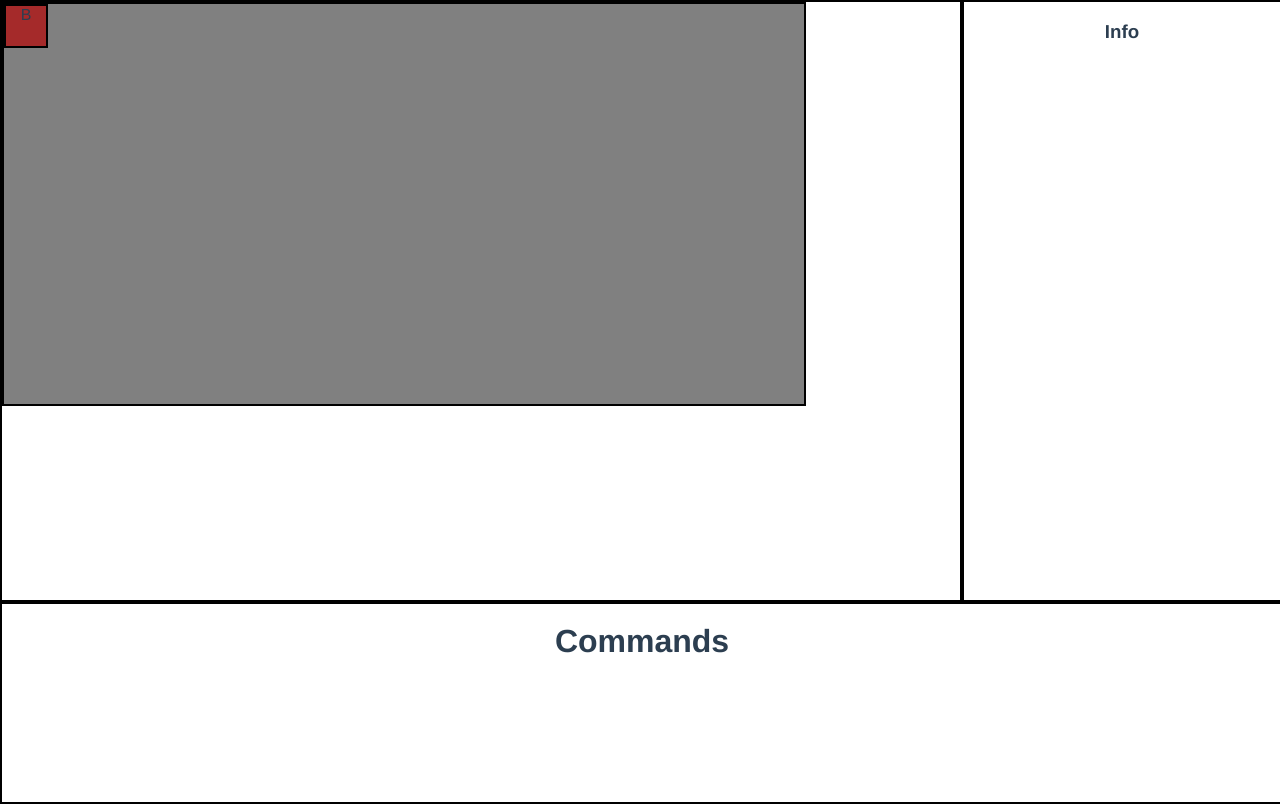
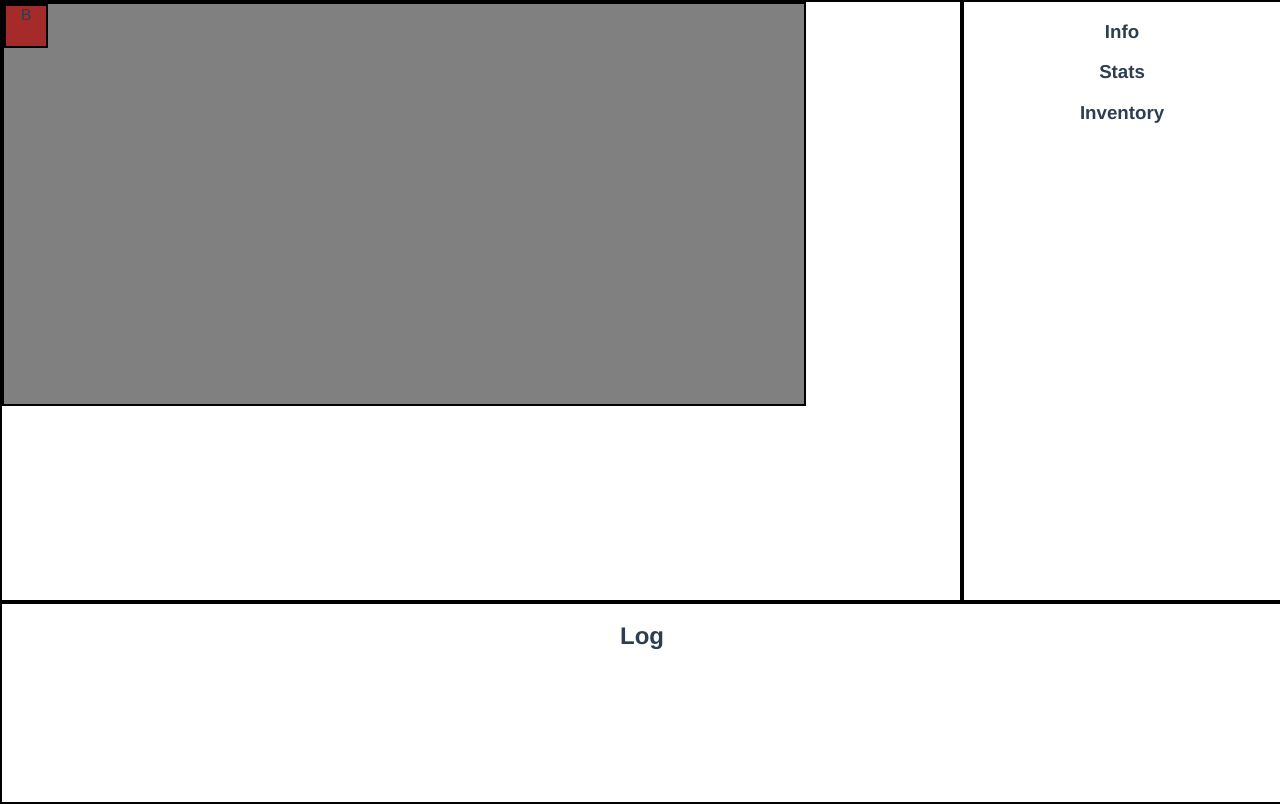
Before and after one commit to Humakt83/vue-rougelite, a Vue app: page / in a window 1280 px wide. Built offline with nearby package versions, Linux system fonts and the light colour scheme.

Commit message:
Layout stuff continues

```diff
--- a/src/components/Info.vue
+++ b/src/components/Log.vue
@@ -1,6 +1,6 @@
 <template>
-  <div class="Info">
-    <h3>Info</h3>
+  <div class="log">
+    <h2>Log</h2>
   </div>
 </template>
 
--- a/src/components/Main.vue
+++ b/src/components/Main.vue
@@ -6,8 +6,8 @@
     <div class="infoArea">
       <Info />
     </div>
-    <div class="commandArea">
-      <Commands />
+    <div class="logArea">
+      <Log />
     </div>
   </div>
 </template>
@@ -15,14 +15,14 @@
 <script>
 
 import Map from './Map';
-import Info from './Info';
-import Commands from './Commands';
+import Info from './info/Info';
+import Log from './Log';
 
 export default {
   components: {
     Map,
     Info,
-    Commands
+    Log
   }
 }
 
@@ -45,7 +45,7 @@ export default {
     min-height: 75%;
   }
 
-  .commandArea {
+  .logArea {
     position: absolute;
     left: 0;
     top: 75%;
--- a/src/components/Commands.vue
+++ b/src/components/info/Info.vue
@@ -1,12 +1,16 @@
 <template>
-  <div class="commands">
-    <h1>Commands</h1>
+  <div class="Info">
+    <h3>Info</h3>
+    <Stats />
+    <Inventory />
   </div>
 </template>
 
 <script>
-
+import Inventory from './Inventory';
+import Stats from './Stats';
 export default {
+  components: { Inventory, Stats }
 }
 
 </script>
--- /dev/null
+++ b/src/components/info/Inventory.vue
@@ -0,0 +1,16 @@
+<template>
+  <div class="inventory">
+    <h3>Inventory</h3>
+  </div>
+</template>
+
+<script>
+
+export default {
+}
+
+</script>
+
+<!-- Add "scoped" attribute to limit CSS to this component only -->
+<style scoped lang="scss">
+</style>
--- /dev/null
+++ b/src/components/info/Stats.vue
@@ -0,0 +1,16 @@
+<template>
+  <div class="inventory">
+    <h3>Stats</h3>
+  </div>
+</template>
+
+<script>
+
+export default {
+}
+
+</script>
+
+<!-- Add "scoped" attribute to limit CSS to this component only -->
+<style scoped lang="scss">
+</style>
```
